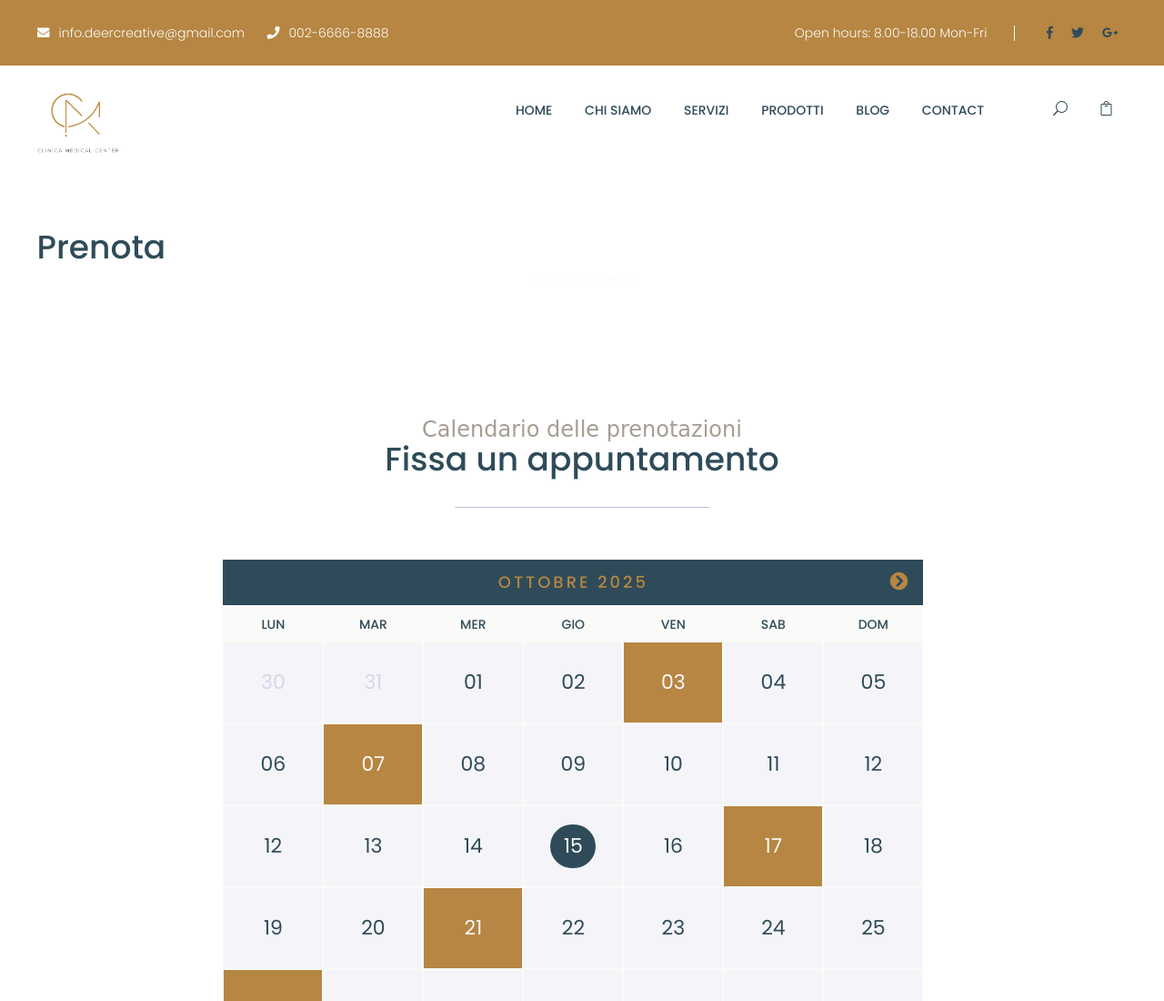
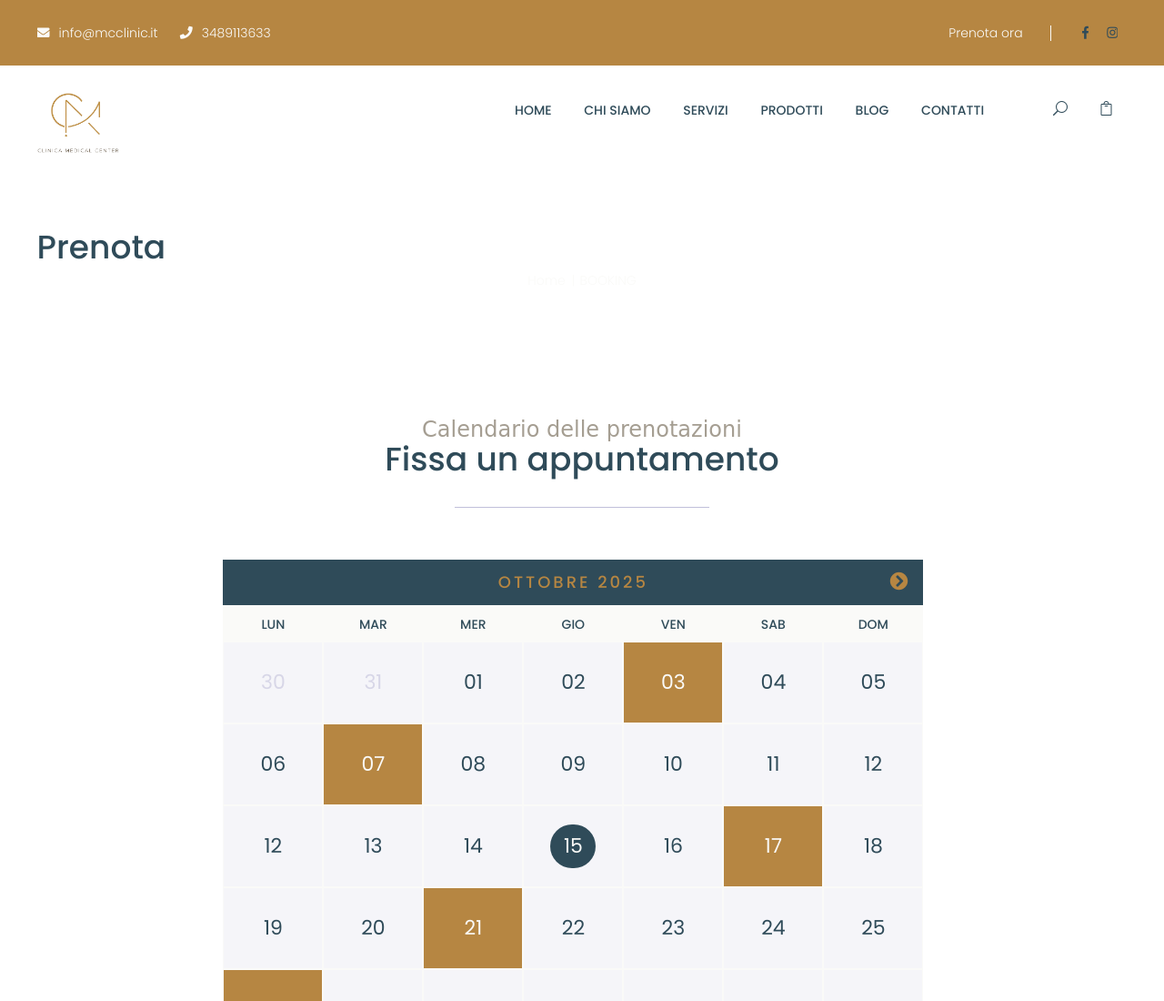
Before and after one commit to ELTANQUE25/Mclinic, a plain HTML site: page booking.html in a window 1280 px wide. Shown: the top 1100 px of the page at 91% size. Drawn offline with Linux system fonts and the light colour scheme; some packages are replaced by stand-ins of ours; a script that the page names is missing; files whose address does not match are found by name; a web font is replaced by a local one.

Commit message:
Contatti

```diff
--- a/booking.html
+++ b/booking.html
@@ -36,17 +36,17 @@
 						<div class="col-xs-12 col-sm-12 col-md-12">
 							<div class="hb-info-area">
 								<ul class="list-unstyled hb-info">
-									<li><a href="mailto:info.deercreative@gmail.com"><i class="fa fa-envelope"></i>info.deercreative@gmail.com</a>
+									<li><a href="mailto:info@mcclinic.it"><i class="fa fa-envelope"></i>info@mcclinic.it</a>
 									</li>
-									<li><i class="fa fa-phone"></i>002-6666-8888</li>
+									<li><a href="tel:+393489113633"><i class="fa fa-phone"></i>3489113633</li></a>
 								</ul>
 							</div>
 							<div class="hb-socialicons-area">
-								<span class="hb-timeandday">Open hours: 8.00-18.00 Mon-Fri</span>
+								<a href="booking.html" class="hb-timeandday">Prenota ora</a>
 								<ul class="hb-socialicons hb-withoutbackground list-unstyled">
 									<li><a href="javascript:void(0);"><i class="fab fa-facebook-f"></i></a></li>
-									<li><a href="javascript:void(0);"><i class="fab fa-twitter"></i></a></li>
-									<li><a href="javascript:void(0);"><i class="fab fa-google-plus-g"></i></a></li>
+									<li><a href="javascript:void(0);"><i class="fab fa-instagram"></i></a></li>
+
 								</ul>
 							</div>
 						</div>
@@ -151,7 +151,7 @@
 												<li><a href="blogdetails-fullwidth.html">BlogDetail Fullwidth</a></li> -->
 											</ul>
 										</li>
-										<li><a href="contactus.html">Contact</a></li>
+										<li><a href="contactus.html">Contatti</a></li>
 									</ul>
 								</div>
 							</nav>
```
